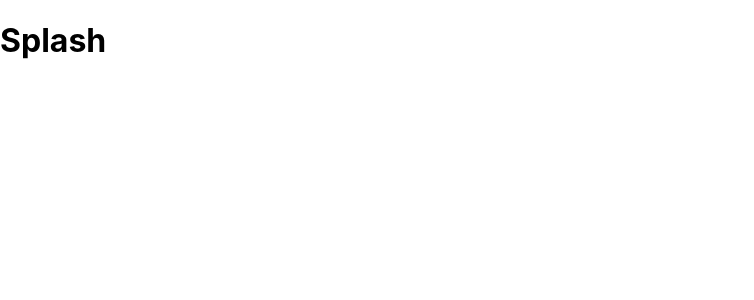
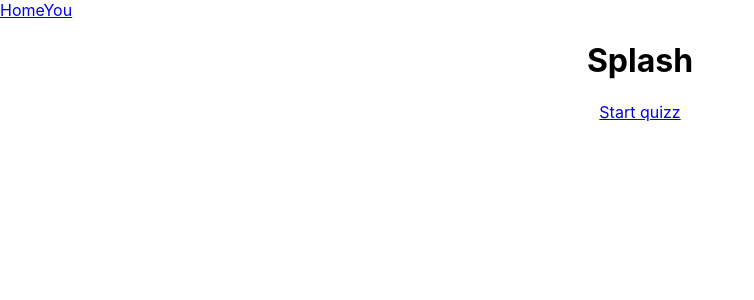
Before and after one commit to paco9595/who-cares-web, a React (Create React App) app: page / in a window 1280 px wide. Shown: the top 300 px of the page, without its empty margins (0-754 px from the left). Built offline with nearby package versions, Linux system fonts and the light colour scheme.

Commit message:
irono ou yea

```diff
--- a/src/Components/App.js
+++ b/src/Components/App.js
@@ -5,17 +5,31 @@ import { Home } from './Home/home'
 import { Registration } from './Registration/registration'
 import { Profile } from './Profile/profile'
 import { Splash } from './Splash/splash'
+import { NavigationTab } from './NavigationTab';
+
+const userProfile = {
+  name: 'criss rojas',
+  response: 'ESFP',
+  badges: 4,
+}
 
 class App extends Component {
+  componentDidMount() {
+    localStorage.setItem('userCookie', JSON.stringify(userProfile));
+  }
+
   render() {
     return (
       <Router>
+        <div className={"main-container"}>
+          <NavigationTab />
           <Switch>
             <Route exact path="/home" component={Home} />
             <Route exact path="/registration" component={Registration} />
             <Route exact path="/profile" component={Profile} />
             <Route exact path="/" component={Splash} />
           </Switch>
+        </div>
       </Router>
     );
   }
--- a/src/Components/Home/home.js
+++ b/src/Components/Home/home.js
@@ -1,5 +1,12 @@
 import React from 'react'
 
 export const Home = props => {
-    return (<h1>hohme</h1>)
+    return (
+        <div>
+            <h1>home</h1>
+            <div>
+                <img src="jaj" />
+            </div>
+        </div>
+    )
 }
--- /dev/null
+++ b/src/Components/NavigationTab.js
@@ -0,0 +1,11 @@
+import React from 'react';
+import { Link } from 'react-router-dom';
+
+export const NavigationTab = props => {
+  return (
+    <div>
+      <Link to="/home">Home</Link>
+      <Link to="/profile">You</Link>
+    </div>
+  )
+}
--- /dev/null
+++ b/src/Components/Splash/splash.css
@@ -0,0 +1,6 @@
+.splash {
+  display: flex;
+  align-items: center;
+  justify-content: center;
+  flex-direction: column;
+}
--- a/src/Components/Splash/splash.js
+++ b/src/Components/Splash/splash.js
@@ -1,5 +1,12 @@
 import React from 'react'
+import { Link } from 'react-router-dom';
+import './splash.css';
 
 export const Splash = props => {
-    return (<h1>Splash</h1>)
+    return (
+        <div className={"splash"}>
+            <h1>Splash</h1>
+            <Link to="/registration">Start quizz</Link>
+        </div>
+    )
 }
--- a/src/index.css
+++ b/src/index.css
@@ -1,4 +1,6 @@
 body {
+  height: 100vh;
+  width: 100vw;
   margin: 0;
   padding: 0;
   font-family: -apple-system, BlinkMacSystemFont, "Segoe UI", "Roboto", "Oxygen",
@@ -12,3 +14,8 @@ code {
   font-family: source-code-pro, Menlo, Monaco, Consolas, "Courier New",
     monospace;
 }
+
+#root {
+  height: 100%;
+  width: 100%;
+}
```
Also changed, not shown: package.json (line endings or trailing spaces), 1 other file (tests, documents, lock files or other folders). Lines whose indentation alone changed are shown as unchanged.
